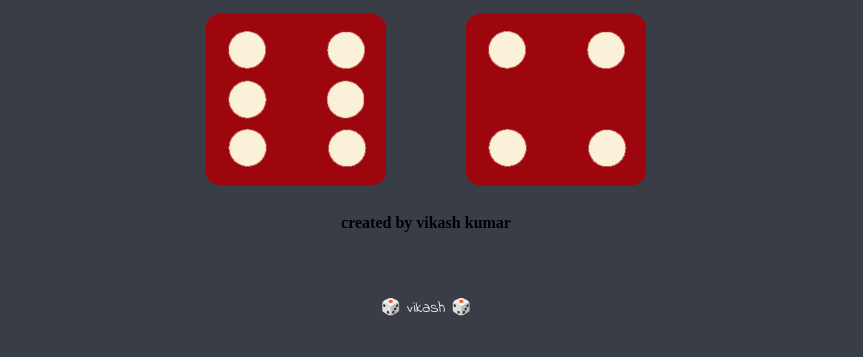
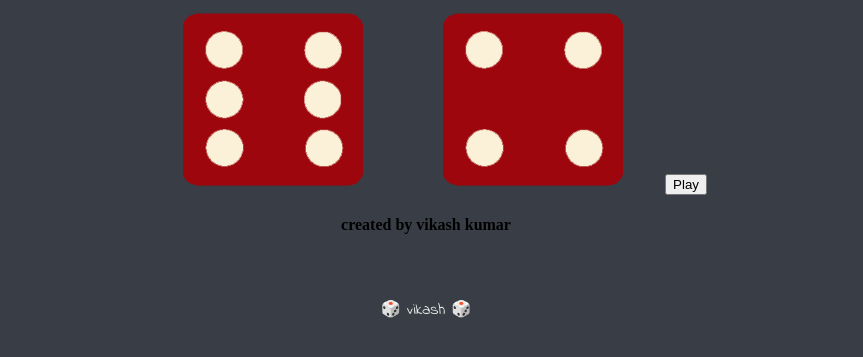
Before and after one commit to Vikash8766/Dice-Game, a plain HTML site: page index.html in a window 1280 px wide. Shown: the part 321-678 px from the top of the page, without its empty margins (214-1077 px from the left). Drawn offline with Linux system fonts and the light colour scheme.

Commit message:
Update index.html

```diff
--- a/index.html
+++ b/index.html
@@ -21,6 +21,8 @@
         <p>Player 2</p>
         <img class="img2" src="images/dice6.png">
       </div>
+       <button onClick="window.location.reload();" class="myButton">Play</button>
+
       <h4>created by vikash kumar</h4>
 
     </div>
```
